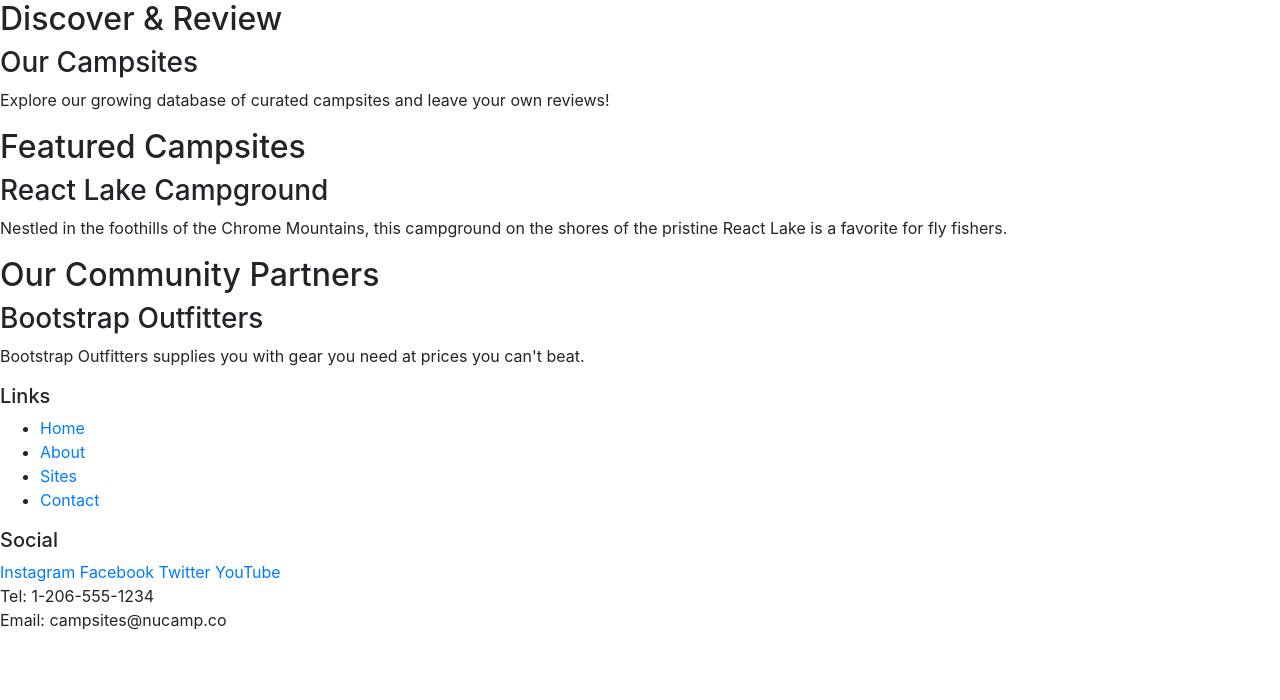
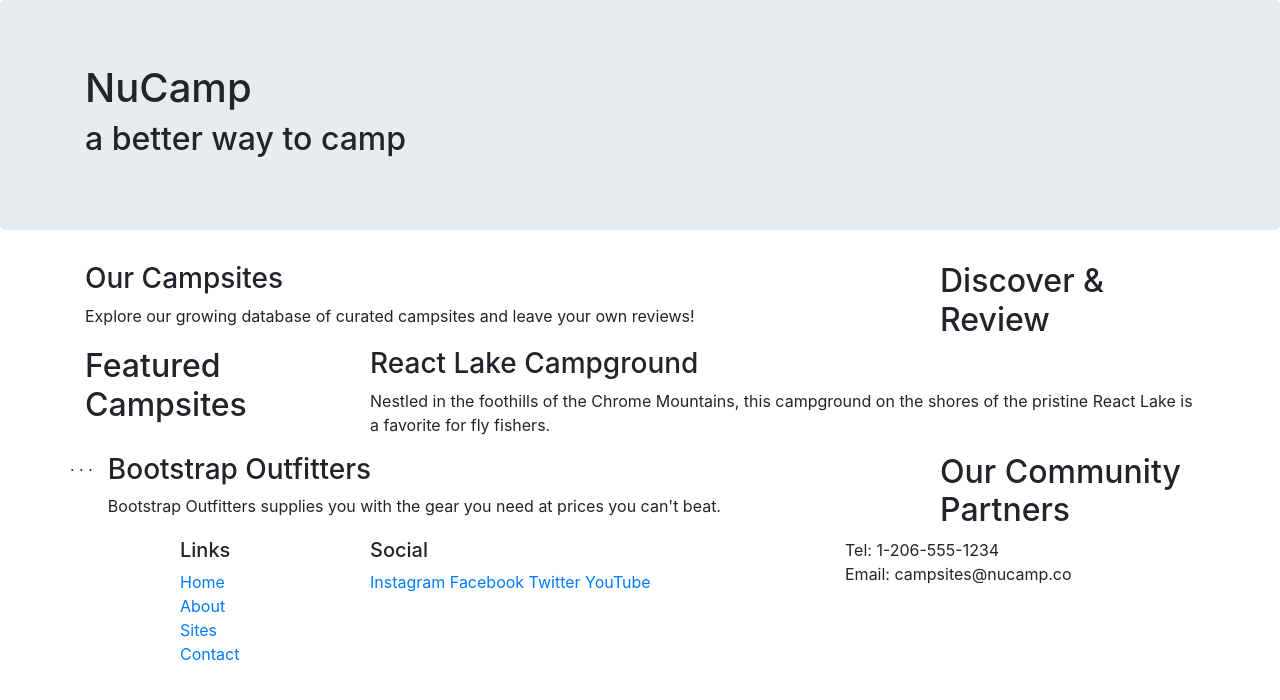
Before and after one commit to hughesmarissa/2-Bootstrap, a website: page index.html in a window 1280 px wide. Drawn offline with nearby package versions, Linux system fonts and the light colour scheme.

Commit message:
Bootstrap Grid

```diff
--- a/index.html
+++ b/index.html
@@ -1,12 +1,5 @@
 <!DOCTYPE html>
 <html lang="en">
-
-<head>
-    <meta charset="utf-8" />
-    <title>NuCamp: A Better Way To Camp</title>
-</head>
-
-<body>
 
     <head>
         <!-- Required meta tags always come first -->
@@ -19,44 +12,76 @@
         <title>NuCamp: A Better Way To Camp</title>
     </head>
 
-    <div>
+<body>
+
+    <header class="jumbotron">
+        <div class="container">
+            <div class="row">
+                <div class="col">
+                    <h1>NuCamp</h1>
+                    <h2>a better way to camp</h2>
+                </div>
+            </div>
+        </div>
+    </header>
+
+    <div class="container">
+        <div class="row">
+            <div class="col-sm-4 order-sm-last col-md-3">
                 <h2>Discover & Review</h2>
+            </div>
+            <div class="col">
                 <h3>Our Campsites</h3>
                 <p>Explore our growing database of curated campsites and leave your own reviews!</p>
             </div>
+        </div>
 
-    <div>
+        <div class="row">
+            <div class="col-sm-4 col-md-3">
                 <h2>Featured Campsites</h2>
+            </div>
+            <div class="col">
                 <h3>React Lake Campground</h3>
         		<p>Nestled in the foothills of the Chrome Mountains, this campground on the shores of the pristine React Lake is a favorite for fly fishers.</p>
    			</div>
+        </div>
 
-    <div>
+        <div class="row">
+            <div class="col-sm-4 order-sm-last col-md-3">
                 <h2>Our Community Partners</h2>
+            </div>
+. . .
+            <div class="col">
                 <h3>Bootstrap Outfitters</h3>
-        <p>Bootstrap Outfitters supplies you with gear you need at prices you can't beat.</p>
+        		<p>Bootstrap Outfitters supplies you with the gear you need at prices you can't beat.</p>
+            </div>
+        </div>
     </div>
 
     <footer>
-        <div>
+        <div class="container">
+            <div class="row">
+                <div class="col-4 col-sm-2 offset-1">
                     <h5>Links</h5>
-            <ul>
+                    <ul class="list-unstyled">
                         <li><a href="#">Home</a></li>
                         <li><a href="#">About</a></li>
                         <li><a href="#">Sites</a></li>
                         <li><a href="#">Contact</a></li>
                     </ul>
                 </div>
-        <div>
+                <div class="col-6 col-sm-5">
                 	<h5>Social</h5>
                     <a href="http://instagram.com/">Instagram</a>
                     <a href="http://facebook.com/">Facebook</a>
                     <a href="http://twitter.com/">Twitter</a>
                     <a href="http://youtube.com/">YouTube</a>
                 </div>
-        <div>
+                <div class="col-sm-4">
                     Tel: 1-206-555-1234<br />
                     Email: campsites@nucamp.co
+                </div>
+           </div>
         </div>
     </footer>
 
```
Lines whose indentation alone changed are shown as unchanged.
